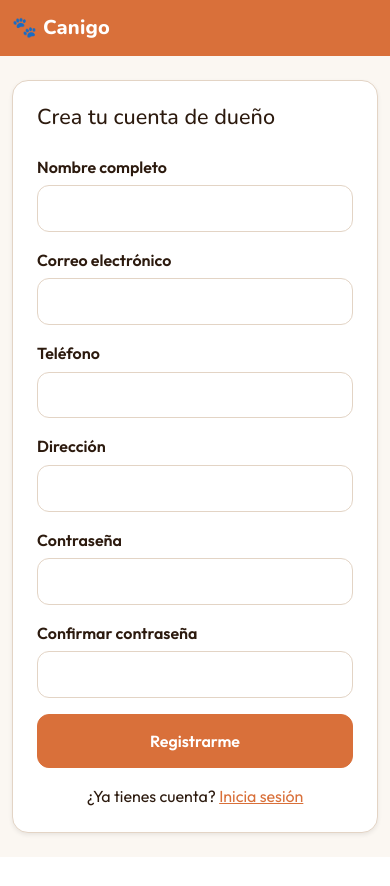
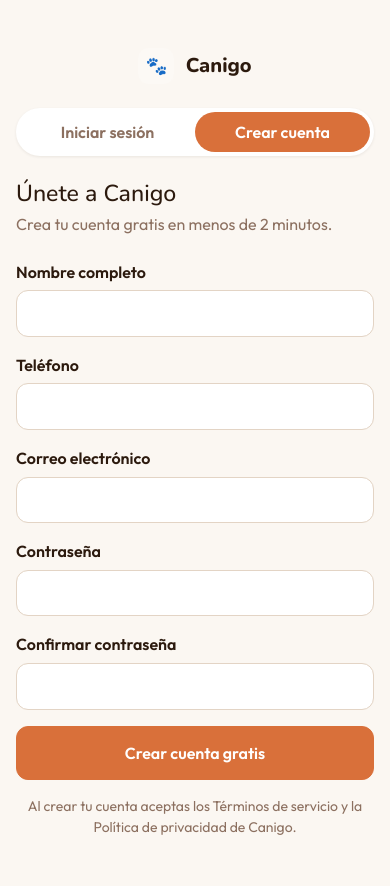
Before and after one commit to SlenSan/pg2, a Django app: page /cuentas/registro/ in a window 390 px wide. Before the commit the page ends 857 px from the top, so only its background shows below. Run offline with Django 5.2, Linux system fonts and the light colour scheme.

Commit message:
Reestructura login/registro al split-screen del diseño de Figma
- usuarios/base_auth.html: layout compartido de las dos pantallas (panel
  izquierdo con marca/imagen/frase, formulario a la derecha con el
  selector tipo pastilla Iniciar sesion/Crear cuenta). login.html y
  registro.html lo extienden y solo aportan titulo/subtitulo/campos, asi
  el layout no se duplica entre las dos paginas.
- El selector es navegacion real entre /cuentas/login/ y
  /cuentas/registro/ (sin JS), resaltando el modo activo via el nuevo
  contexto `modo` que las vistas ya pasaban... se agrego a
  views_web.py sin tocar la logica de autenticacion/validacion.
- base.html gana bloques {% block navbar %} y {% block body %}
  (por defecto igual que antes) para que estas dos pantallas puedan
  quitar la barra superior y usar un layout de ancho completo sin
  duplicar <head>/scripts; el resto de paginas no cambia.
- Nuevas clases en canigo-theme.css (auth-panel-*, auth-toggle-*,
  auth-logo-*) usando solo los tokens de color ya definidos.

Desviaciones deliberadas del mockup, por requerir logica ya validada:
- Se mantiene "confirmar contraseña" en el registro (el mockup solo
  muestra "Contraseña"): RegistroDuenoForm.clean() ya valida que
  coincidan, quitar el campo habria significado tocar esa logica.
- El campo "Direccion" (existe en el formulario, required=False) se
  deja de mostrar en esta pantalla: al no ser obligatorio, omitirlo del
  HTML no rompe la validacion (se sigue guardando como '').

Probado de punta a punta: toggle resalta el modo activo, panel izquierdo
e imagen presentes, Direccion ausente, registro real + login siguen
funcionando, y el mensaje de "las contraseñas no coinciden" se sigue
disparando igual que antes.

Co-Authored-By: Claude Sonnet 5 <noreply@anthropic.com>

```diff
--- a/core/static/css/canigo-theme.css
+++ b/core/static/css/canigo-theme.css
@@ -275,3 +275,105 @@ a:hover {
   border-bottom-left-radius: var(--radius);
   border-bottom-right-radius: var(--radius);
 }
+
+/* ===== Pantalla de login / registro (split screen, diseño Figma) =====
+   Los rgba() de abajo son variantes translucidas de --color-primary-foreground
+   (255,255,255) y --color-foreground/--color-card sobre el panel de marca;
+   no son colores nuevos, solo esos mismos tokens con opacidad. */
+
+.auth-panel-izquierdo {
+  background-color: var(--color-primary);
+  color: var(--color-primary-foreground);
+}
+
+.auth-logo-icon {
+  display: inline-flex;
+  align-items: center;
+  justify-content: center;
+  width: 2.25rem;
+  height: 2.25rem;
+  border-radius: 10px;
+  background-color: rgba(255, 255, 255, .18);
+  font-size: 1.1rem;
+  line-height: 1;
+}
+
+.auth-logo-text {
+  font-family: 'Nunito', sans-serif;
+  font-weight: 800;
+  font-size: 1.25rem;
+  color: var(--color-primary-foreground);
+}
+
+.auth-logo-text-dark {
+  color: var(--color-foreground);
+}
+
+.auth-panel-imagen {
+  display: block;
+  width: 100%;
+  aspect-ratio: 4 / 3;
+  object-fit: cover;
+  border-radius: 16px;
+}
+
+.auth-panel-titulo {
+  font-family: 'Nunito', sans-serif;
+  font-weight: 800;
+  color: var(--color-primary-foreground);
+}
+
+.auth-panel-texto {
+  color: rgba(255, 255, 255, .85);
+}
+
+.auth-panel-datos {
+  color: rgba(255, 255, 255, .85);
+  font-size: .85rem;
+  flex-wrap: wrap;
+  gap: .5rem;
+}
+
+.auth-form-wrapper {
+  width: 100%;
+  max-width: 420px;
+}
+
+.auth-toggle {
+  display: flex;
+  background-color: var(--color-card);
+  border-radius: 999px;
+  box-shadow: 0 1px 3px rgba(44, 26, 14, .08);
+  padding: .25rem;
+}
+
+.auth-toggle-btn {
+  flex: 1;
+  text-align: center;
+  padding: .5rem 1rem;
+  border-radius: 999px;
+  font-weight: 600;
+  color: var(--color-muted-foreground);
+  text-decoration: none;
+  transition: background-color .15s ease, color .15s ease;
+}
+
+.auth-toggle-btn.active {
+  background-color: var(--color-primary);
+  color: var(--color-primary-foreground);
+}
+
+.auth-toggle-btn:not(.active):hover {
+  color: var(--color-foreground);
+  text-decoration: none;
+}
+
+.auth-link {
+  color: var(--color-primary);
+  text-decoration: none;
+}
+
+.auth-link:hover {
+  color: var(--color-primary-hover);
+  text-decoration: underline;
+}
--- a/core/templates/base.html
+++ b/core/templates/base.html
@@ -19,6 +19,7 @@
   {% block extra_head %}{% endblock %}
 </head>
 <body class="bg-light">
+  {% block navbar %}
   <nav class="navbar navbar-expand-lg navbar-dark bg-primary">
     <div class="container">
       <a class="navbar-brand" href="{% url 'home' %}">🐾 Canigo</a>
@@ -34,7 +35,9 @@
       {% endif %}
     </div>
   </nav>
+  {% endblock %}
 
+  {% block body %}
   <main class="container py-4">
     {% if messages %}
       {% for message in messages %}
@@ -43,6 +46,7 @@
     {% endif %}
     {% block content %}{% endblock %}
   </main>
+  {% endblock %}
 
   <script src="https://cdn.jsdelivr.net/npm/bootstrap@5.3.3/dist/js/bootstrap.bundle.min.js"></script>
   {% block extra_js %}{% endblock %}
--- /dev/null
+++ b/usuarios/templates/usuarios/base_auth.html
@@ -0,0 +1,79 @@
+{% extends "base.html" %}
+{% comment %}
+Layout compartido de login/registro (split screen del diseño de Figma).
+login.html y registro.html extienden este archivo y solo rellenan
+auth_titulo / auth_subtitulo / auth_form — así el selector tipo pastilla,
+el panel izquierdo y el logo móvil se mantienen idénticos en ambas
+pantallas sin duplicar HTML.
+
+Sin navbar: estas dos pantallas son la puerta de entrada (usuario aún no
+autenticado), la marca vive en el panel izquierdo / logo móvil, no en la
+barra superior del resto del sitio.
+{% endcomment %}
+
+{% block navbar %}{% endblock %}
+
+{% block body %}
+<div class="row g-0 min-vh-100">
+  <div class="col-md-6 d-none d-md-flex flex-column justify-content-between p-5 auth-panel-izquierdo">
+    <div class="d-flex align-items-center gap-2">
+      <span class="auth-logo-icon">🐾</span>
+      <span class="auth-logo-text">Canigo</span>
+    </div>
+
+    <div class="text-center px-3">
+      <img
+        src="https://images.unsplash.com/photo-1587300003388-59208cc962cb?w=600&h=400&fit=crop&auto=format"
+        alt="Perro feliz siendo paseado"
+        class="auth-panel-imagen mb-4"
+      >
+      <h2 class="auth-panel-titulo h3 mb-2">Tu mascota, en las mejores manos</h2>
+      <p class="auth-panel-texto mb-0">
+        Paseadores verificados, seguimiento en tiempo real y tranquilidad
+        total para ti y tu compañero.
+      </p>
+    </div>
+
+    <div class="d-flex justify-content-between auth-panel-datos">
+      <span>🐾 +320 mascotas felices</span>
+      <span>✅ Paseadores verificados</span>
+      <span>📍 Bucaramanga</span>
+    </div>
+  </div>
+
+  <div class="col-12 col-md-6 d-flex align-items-center justify-content-center py-5 px-3">
+    <div class="auth-form-wrapper">
+      <div class="text-center d-md-none mb-4">
+        <span class="auth-logo-icon">🐾</span>
+        <span class="auth-logo-text auth-logo-text-dark ms-2">Canigo</span>
+      </div>
+
+      <div class="auth-toggle mb-4">
+        <a
+          href="{% url 'usuarios:login' %}"
+          class="auth-toggle-btn {% if modo == 'login' %}active{% endif %}"
+        >
+          Iniciar sesión
+        </a>
+        <a
+          href="{% url 'usuarios:registro' %}"
+          class="auth-toggle-btn {% if modo == 'registro' %}active{% endif %}"
+        >
+          Crear cuenta
+        </a>
+      </div>
+
+      <h1 class="h3 mb-1">{% block auth_titulo %}{% endblock %}</h1>
+      <p class="text-muted mb-4">{% block auth_subtitulo %}{% endblock %}</p>
+
+      {% if messages %}
+        {% for message in messages %}
+          <div class="alert alert-{{ message.tags|default:'info' }}">{{ message }}</div>
+        {% endfor %}
+      {% endif %}
+
+      {% block auth_form %}{% endblock %}
+    </div>
+  </div>
+</div>
+{% endblock %}
--- a/usuarios/templates/usuarios/registro.html
+++ b/usuarios/templates/usuarios/registro.html
@@ -1,34 +1,61 @@
-{% extends "base.html" %}
+{% extends "usuarios/base_auth.html" %}
 
 {% block title %}Crear cuenta — Canigo{% endblock %}
+{% block auth_titulo %}Únete a Canigo{% endblock %}
+{% block auth_subtitulo %}Crea tu cuenta gratis en menos de 2 minutos.{% endblock %}
 
-{% block content %}
-<div class="row justify-content-center">
-  <div class="col-12 col-md-6 col-lg-5">
-    <div class="card shadow-sm">
-      <div class="card-body p-4">
-        <h1 class="h4 mb-4">Crea tu cuenta de dueño</h1>
+{% block auth_form %}
 <form method="post" novalidate>
   {% csrf_token %}
-          {% for field in form %}
+
   <div class="mb-3">
-              <label class="form-label" for="{{ field.id_for_label }}">{{ field.label }}</label>
-              {{ field }}
-              {% for error in field.errors %}
+    <label class="form-label" for="{{ form.nombre.id_for_label }}">{{ form.nombre.label }}</label>
+    {{ form.nombre }}
+    {% for error in form.nombre.errors %}
     <div class="text-danger small mt-1">{{ error }}</div>
     {% endfor %}
   </div>
+
+  <div class="mb-3">
+    <label class="form-label" for="{{ form.telefono.id_for_label }}">{{ form.telefono.label }}</label>
+    {{ form.telefono }}
+    {% for error in form.telefono.errors %}
+    <div class="text-danger small mt-1">{{ error }}</div>
     {% endfor %}
+  </div>
+
+  <div class="mb-3">
+    <label class="form-label" for="{{ form.correo.id_for_label }}">{{ form.correo.label }}</label>
+    {{ form.correo }}
+    {% for error in form.correo.errors %}
+    <div class="text-danger small mt-1">{{ error }}</div>
+    {% endfor %}
+  </div>
+
+  <div class="mb-3">
+    <label class="form-label" for="{{ form.contrasena.id_for_label }}">{{ form.contrasena.label }}</label>
+    {{ form.contrasena }}
+    {% for error in form.contrasena.errors %}
+    <div class="text-danger small mt-1">{{ error }}</div>
+    {% endfor %}
+  </div>
+
+  <div class="mb-3">
+    <label class="form-label" for="{{ form.confirmar_contrasena.id_for_label }}">{{ form.confirmar_contrasena.label }}</label>
+    {{ form.confirmar_contrasena }}
+    {% for error in form.confirmar_contrasena.errors %}
+    <div class="text-danger small mt-1">{{ error }}</div>
+    {% endfor %}
+  </div>
+
   {% if form.non_field_errors %}
   <div class="alert alert-danger">{{ form.non_field_errors }}</div>
   {% endif %}
-          <button type="submit" class="btn btn-primary w-100">Registrarme</button>
+
+  <button type="submit" class="btn btn-primary w-100">Crear cuenta gratis</button>
+  <p class="text-muted small mt-3 mb-0 text-center">
+    Al crear tu cuenta aceptas los Términos de servicio y la Política de
+    privacidad de Canigo.
+  </p>
 </form>
-        <p class="mt-3 mb-0 text-center">
-          ¿Ya tienes cuenta? <a href="{% url 'usuarios:login' %}">Inicia sesión</a>
-        </p>
-      </div>
-    </div>
-  </div>
-</div>
 {% endblock %}
--- a/usuarios/views_web.py
+++ b/usuarios/views_web.py
@@ -35,7 +35,7 @@ def registro_dueno(request):
                 return redirect('usuarios:bienvenida')
     else:
         form = RegistroDuenoForm()
-    return render(request, 'usuarios/registro.html', {'form': form})
+    return render(request, 'usuarios/registro.html', {'form': form, 'modo': 'registro'})
 
 
 def login_dueno(request):
@@ -53,7 +53,7 @@ def login_dueno(request):
                 return redirect('usuarios:bienvenida')
     else:
         form = LoginForm()
-    return render(request, 'usuarios/login.html', {'form': form})
+    return render(request, 'usuarios/login.html', {'form': form, 'modo': 'login'})
 
 
 def logout_dueno(request):
```
Also changed, not shown: usuarios/templates/usuarios/login.html (+20 -18 lines). Lines whose indentation alone changed are shown as unchanged.
